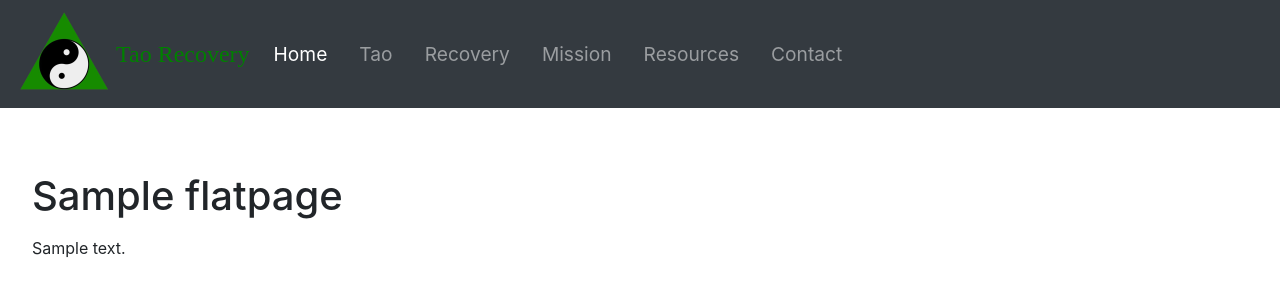
After one commit to ronraney/tao-django, a Django app: template blog/templates/flatpages/default.html in a window 1280 px wide. The commit adds this page. Shown: the top 300 px of the page. Run offline with Django 3.2, Linux system fonts and the light colour scheme; the template is opened without the code that fills it: most values are stand-ins (such as "Sample title", 1, 10 or a date in 2020); data that the repository does not hold is empty; some libraries are stand-ins or nearby versions; some web fonts are replaced.

Commit message:
Created static flatpages and some styling issues

```diff
--- a/TaoRecovery/settings.py
+++ b/TaoRecovery/settings.py
@@ -15,6 +15,7 @@ import os
 # Build paths inside the project like this: os.path.join(BASE_DIR, ...)
 BASE_DIR = os.path.dirname(os.path.dirname(os.path.abspath(__file__)))
 
+SITE_ID = 6
 
 # Quick-start development settings - unsuitable for production
 # See https://docs.djangoproject.com/en/2.0/howto/deployment/checklist/
@@ -25,7 +26,7 @@ SECRET_KEY = '7r2tw)1x_uwn2*rq49a%ni7h7!uidc=mdtqce#$ttptk4wq476'
 # SECURITY WARNING: don't run with debug turned on in production!
 DEBUG = True
 
-ALLOWED_HOSTS = []
+ALLOWED_HOSTS = ['127.0.0.1', '127.0.0.1:8000',]
 
 
 # Application definition
@@ -37,6 +38,8 @@ INSTALLED_APPS = [
     'django.contrib.sessions',
     'django.contrib.messages',
     'django.contrib.staticfiles',
+    'django.contrib.sites',
+    'django.contrib.flatpages',
     'blog',
 ]
 
@@ -48,6 +51,7 @@ MIDDLEWARE = [
     'django.contrib.auth.middleware.AuthenticationMiddleware',
     'django.contrib.messages.middleware.MessageMiddleware',
     'django.middleware.clickjacking.XFrameOptionsMiddleware',
+    'django.contrib.flatpages.middleware.FlatpageFallbackMiddleware',
 ]
 
 ROOT_URLCONF = 'TaoRecovery.urls'
--- a/blog/static/css/styles.css
+++ b/blog/static/css/styles.css
@@ -27,3 +27,7 @@ a:link, a:hover, a:visited, a:active {
     font-size: 1.5em;
     font-family: 'Spectral SC', serif;
 }
+/***Flatpages***/
+.content {
+    margin: 2em 1em auto 1em;
+}
--- a/blog/templates/blog/base.html
+++ b/blog/templates/blog/base.html
@@ -9,10 +9,7 @@
         <!-- jQuery library -->
         <script src="https://ajax.googleapis.com/ajax/libs/jquery/3.2.1/jquery.min.js"></script>
         <script src="https://cdnjs.cloudflare.com/ajax/libs/popper.js/1.12.3/umd/popper.min.js" integrity="sha384-vFJXuSJphROIrBnz7yo7oB41mKfc8JzQZiCq4NCceLEaO4IHwicKwpJf9c9IpFgh" crossorigin="anonymous"></script>
-        <script src="https://maxcdn.bootstrapcdn.com/bootstrap/4.0.0-beta.2/js/bootstrap.min.js" type="text/javascript"></script>
-
-        <link rel="stylesheet" href="https://maxcdn.bootstrapcdn.com/bootstrap/3.2.0/css/bootstrap.min.css">
-        <link rel="stylesheet" href="https://maxcdn.bootstrapcdn.com/bootstrap/3.2.0/css/bootstrap-theme.min.css">
+        <script src="https://maxcdn.bootstrapcdn.com/bootstrap/4.0.0-beta.3/js/bootstrap.min.js" type="text/javascript"></script>
 
         <link href="https://fonts.googleapis.com/css?family=Spectral+SC" rel="stylesheet">
         <link rel="stylesheet" href="{% static 'css/styles.css' %}">
@@ -22,7 +19,7 @@
             <nav class="navbar navbar-expand-lg navbar-dark bg-dark">
                 <a href="{% url 'index' %}"><img src="{% static 'img/Twitter-logo.png' %}" alt="logo"/></a>
                 <a class="navbar-brand" href="{% url 'index' %}">Tao Recovery</a>
-                <button class="navbar-toggler" type="button" data-toggle="collapse" data-target="#navbarTogglerDemo02" aria-controls="navbarTogglerDemo02" aria-expanded="false" aria-label="Toggle navigation">
+                <button class="navbar-toggler collapsed" type="button" data-toggle="collapse" data-target="#navbarTogglerDemo01" aria-controls="navbarTogglerDemo01" aria-expanded="false" aria-label="Toggle navigation">
                 <span class="navbar-toggler-icon"></span>
                 </button>
                 <div class="collapse navbar-collapse" id="navbarTogglerDemo01">
@@ -31,19 +28,19 @@
                         <a class="nav-link" href="{% url 'index' %}">Home <span class="sr-only">(current)</span></a>
                     </li>
                     <li class="ml-3 nav-item">
-                        <a class="nav-link disabled" href="#">Tao</a>
+                        <a class="nav-link disabled" href="{% url 'tao' %}">Tao</a>
                     </li>
                     <li class="ml-3 nav-item">
-                        <a class="nav-link disabled" href="#">Recovery</a>
+                        <a class="nav-link disabled" href="{% url 'recovery' %}">Recovery</a>
                     </li>
                     <li class="ml-3 nav-item">
-                        <a class="nav-link disabled" href="#">Mission</a>
+                        <a class="nav-link disabled" href="{% url 'mission' %}">Mission</a>
                     </li>
                     <li class="ml-3 nav-item">
-                        <a class="nav-link disabled" href="#">Resources</a>
+                        <a class="nav-link disabled" href="{% url 'resources' %}">Resources</a>
                     </li>
                     <li class="ml-3 nav-item">
-                        <a class="nav-link disabled" href="#">Contact</a>
+                        <a class="nav-link disabled" href="{% url 'contact' %}">Contact</a>
                     </li>
                     </ul>
                 <!--form class="form-inline my-2 my-lg-0">
--- /dev/null
+++ b/blog/templates/flatpages/default.html
@@ -0,0 +1,21 @@
+{% extends "blog/base.html"  %}
+
+{% block title %}
+    {{ flatpage.title }} - {{ block.super }}
+{% endblock %}
+
+{% block content %}
+
+    <div class="content">
+        <div class="section-inner clearfix">
+
+        <h1>{{ flatpage.title }}</h1>
+
+        <p>
+            {{ flatpage.content|linebreaks }}
+        </p>
+
+        </div>
+    </div>
+
+{% endblock %}
--- a/blog/urls.py
+++ b/blog/urls.py
@@ -1,4 +1,5 @@
 from django.urls import path
+from django.contrib.flatpages import views as flat_views
 from . import views
 
 
@@ -6,11 +7,12 @@ urlpatterns = [
     path('', views.index, name='index'),
     path('posts/$', views.PostListView.as_view(), name='post_list'),
     path('post/<int:pk>/', views.PostDetailView.as_view(), name='post_detail'),
-    #path('tao/', views.tao name='tao'),
-    #path('recovery/', views.recovery, name='recovery'),
-    #path('taorecovery/', views.taorecovery, name='taorecovery'),
-    #path('contact/', views.contact, name='contact'),
-    #path('resources/', views.resources, name='resources'),
+    path('tao/', flat_views.flatpage, {'url': '/tao/'}, name='tao'),
+    path('recovery/', flat_views.flatpage, {'url': '/recovery/'}, name='recovery'),
+    path('taorecovery/', flat_views.flatpage, {'url': '/taorecovery/'}, name='taorecovery'),
+    path('mission/', flat_views.flatpage, {'url': '/mission/'}, name='mission'),
+    path('contact/', flat_views.flatpage, {'url': '/contact/'}, name='contact'),
+    path('resources/', flat_views.flatpage, {'url': '/resources/'}, name='resources'),
     path('books', views.BookListView.as_view(), name='books'),
     path('book/<int:book_id>/', views.BookDetailView.as_view(), name='book-detail'),
     path('writers', views.WriterListView.as_view(), name='writers'),
```
Also changed, not shown: blog/models.py (+27 -0 lines).
